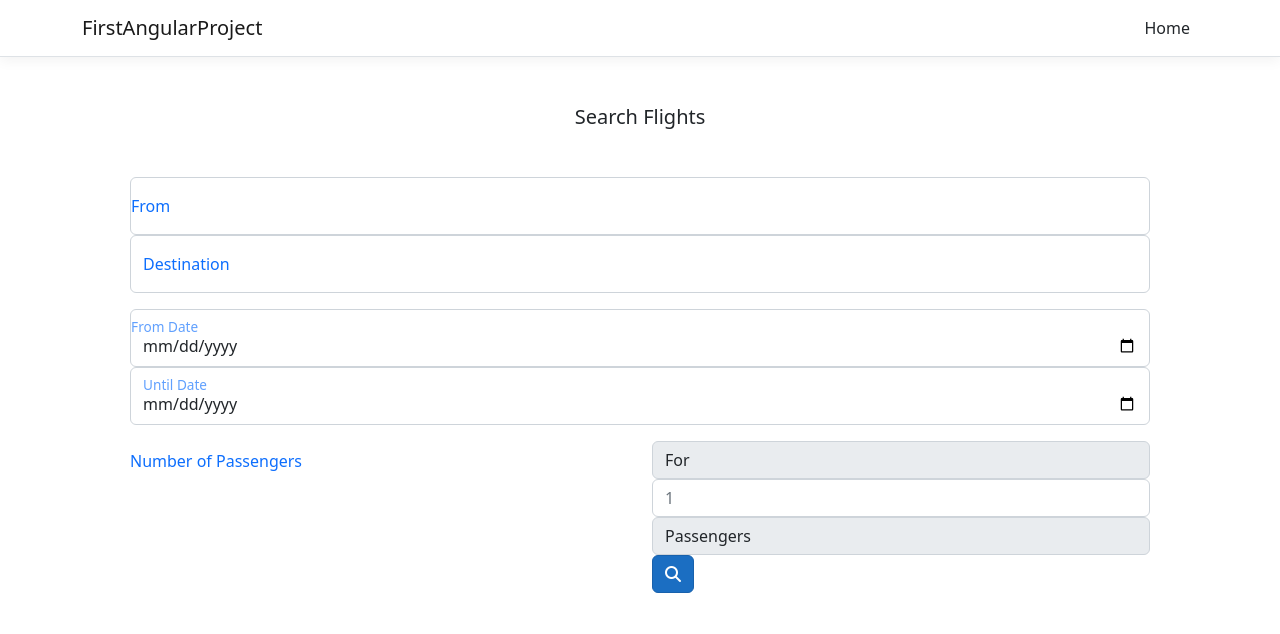
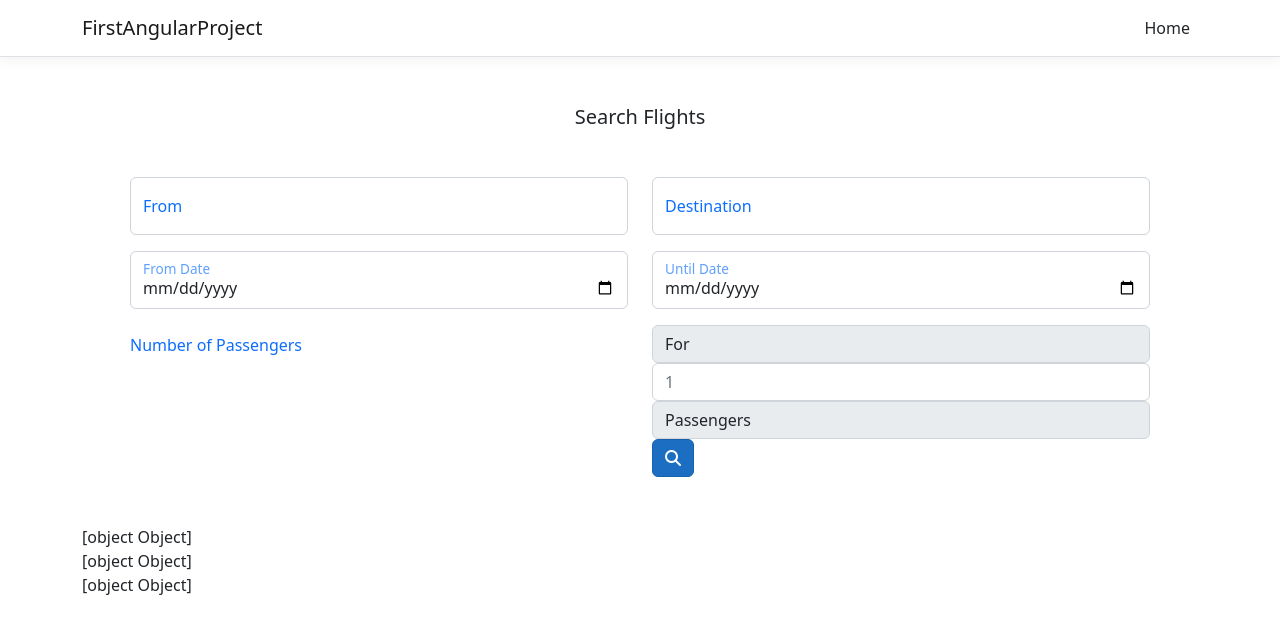
Before and after one commit to stefanborcia/FirstAngularProject, an Angular app in the folder FirstAngularProject/ClientApp/: page / in a window 1280 px wide. Shown: the top 634 px of the page. Built offline with nearby package versions, Linux system fonts and the light colour scheme.

Commit message:
modifying the form

```diff
--- a/FirstAngularProject/ClientApp/src/app/search-firstangularproject/search-firstangularproject.component.html
+++ b/FirstAngularProject/ClientApp/src/app/search-firstangularproject/search-firstangularproject.component.html
@@ -1,31 +1,35 @@
 <h5 class="text-md-center m-5">Search Flights</h5>
 
 <div class="m-5 d-grid gap-3">
+
   <div class="row">
-    <div class="col"></div>
+
+    <div class="col">
       <div class="form-floating">
         <input placeholder="From" class="form-control" />
         <label class="text-primary form-label">From</label>
       </div>
+    </div>
 
     <div class="col">
       <div class="form-floating">
-        <input placeholder="Destination" class="form-control" />
+        <input placeholder="Destination" class="form-control"/>
         <label class="text-primary form-label">Destination</label>
       </div>
     </div>
   </div>
 
   <div class="row">
-    <div class="col"></div>
+    <div class="col">
       <div class="form-floating">
         <input type="date" placeholder="From Date" class="form-control" />
         <label class="text-primary form-label">From Date</label>
       </div>
+    </div>
 
     <div class="col">
       <div class="form-floating">
-        <input type="date" placeholder="Until Date" class="form-control" />
+        <input type="date" placeholder="Until Date" class="form-control"/>
         <label class="text-primary form-label">Until Date</label>
       </div>
     </div>
--- a/FirstAngularProject/ClientApp/src/app/search-firstangularproject/search-firstangularproject.component.ts
+++ b/FirstAngularProject/ClientApp/src/app/search-firstangularproject/search-firstangularproject.component.ts
@@ -1,4 +1,5 @@
 import { Component } from '@angular/core';
+import { Time } from '@angular/common';
 
 @Component({
   selector: 'app-search-firstangularproject',
@@ -7,12 +8,28 @@
 })
 export class SearchFirstangularprojectComponent {
 
-  searchResult: any = [
-  //  "American Airlines",
-  //"British Airways",
-  //"Lufthansa",
-  //"Bruxel Airlines",
-  //"Ryanair"
+  searchResult: FlightRm[] = [
+    {
+      airline: "American Airlines",
+      remainingNumberOfSeats: 500,
+      departure: { time: Date.now().toString(), place: "Los Angeles" },
+      arrival: { time: Date.now().toString(), place: "Istanbul" },
+      price: "350",
+    },
+    {
+      airline: "Deutsche BA",
+      remainingNumberOfSeats: 60,
+      departure: { time: Date.now().toString(), place: "Munchen" },
+      arrival: { time: Date.now().toString(), place: "Schiphol" },
+      price: "600",
+    },
+    {
+      airline: "British Airways",
+      remainingNumberOfSeats: 60,
+      departure: { time: Date.now().toString(), place: "London, England" },
+      arrival: { time: Date.now().toString(), place: "Vizzola-Ticino" },
+      price: "600",
+    },
   ]
   constructor() { }
 
@@ -20,3 +37,16 @@
 
   }
 }
+
+export interface FlightRm {
+  airline: string;
+  arrival: TimePlaceRm;
+  departure: TimePlaceRm;
+  price: string;
+  remainingNumberOfSeats: number;
+}
+
+export interface TimePlaceRm {
+  place: string;
+  time: string;
+}
--- a/FirstAngularProject/ClientApp/src/index.html
+++ b/FirstAngularProject/ClientApp/src/index.html
@@ -7,8 +7,14 @@
 
   <meta name="viewport" content="width=device-width, initial-scale=1" />
   <link rel="icon" type="image/x-icon" href="favicon.ico" />
+  <link rel="stylesheet" href="https://stackpath.bootstrapcdn.com/bootstrap/4.3.1/css/bootstrap.min.css" integrity="sha384-ggOyR0iXCbMQv3Xipma34MD+dH/1fQ784/j6cY/iJTQUOhcWr7x9JvoRxT2MZw1T" crossorigin="anonymous">
 </head>
 <body>
   <app-root>Loading...</app-root>
+<script src="https://code.jquery.com/jquery-3.3.1.slim.min.js" integrity="sha384-q8i/X+965DzO0rT7abK41JStQIAqVgRVzpbzo5smXKp4YfRvH+8abtTE1Pi6jizo" crossorigin="anonymous"></script>
+
+<script src="https://cdnjs.cloudflare.com/ajax/libs/popper.js/1.14.7/umd/popper.min.js" integrity="sha384-UO2eT0CpHqdSJQ6hJty5KVphtPhzWj9WO1clHTMGa3JDZwrnQq4sF86dIHNDz0W1" crossorigin="anonymous"></script>
+
+<script src="https://stackpath.bootstrapcdn.com/bootstrap/4.3.1/js/bootstrap.min.js" integrity="sha384-JjSmVgyd0p3pXB1rRibZUAYoIIy6OrQ6VrjIEaFf/nJGzIxFDsf4x0xIM+B07jRM" crossorigin="anonymous"></script>
 </body>
 </html>
```
Lines whose indentation alone changed are shown as unchanged.
